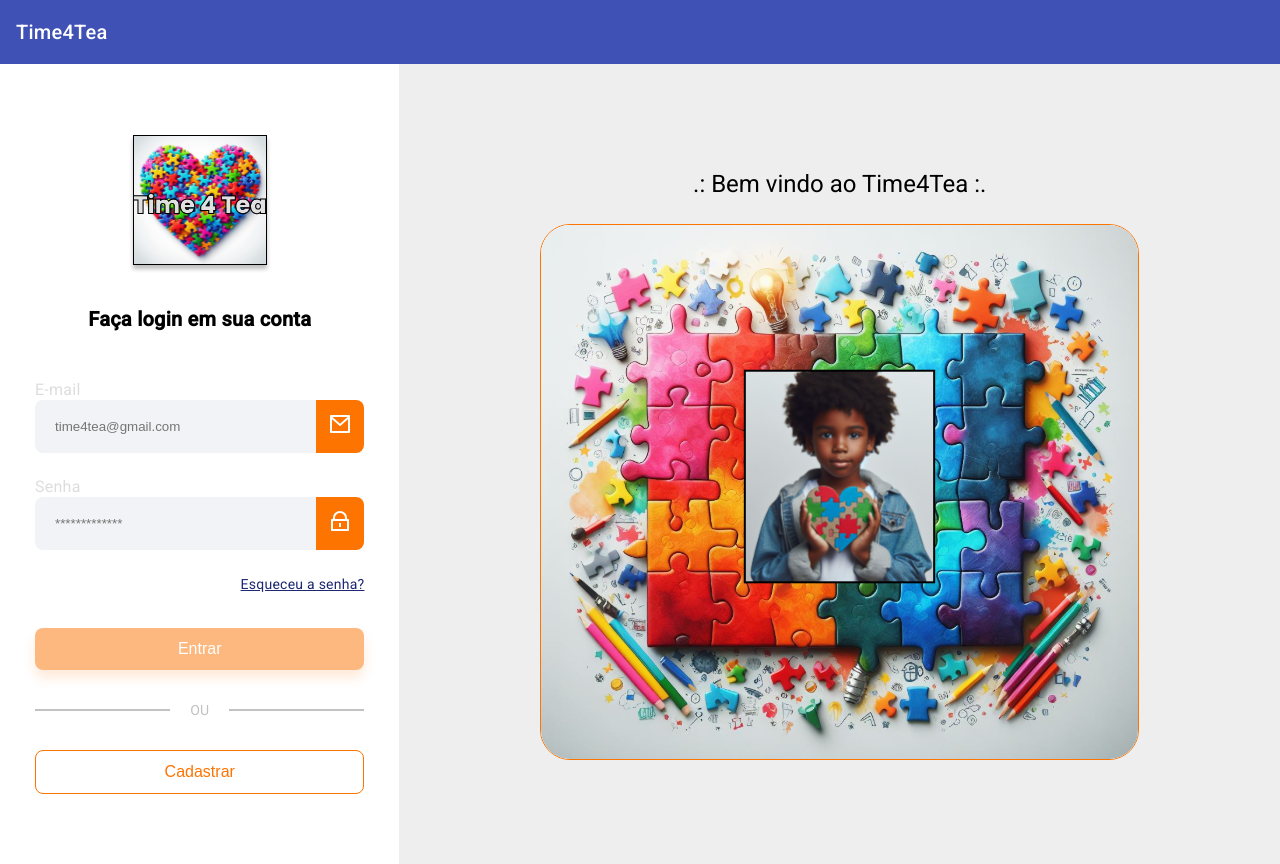
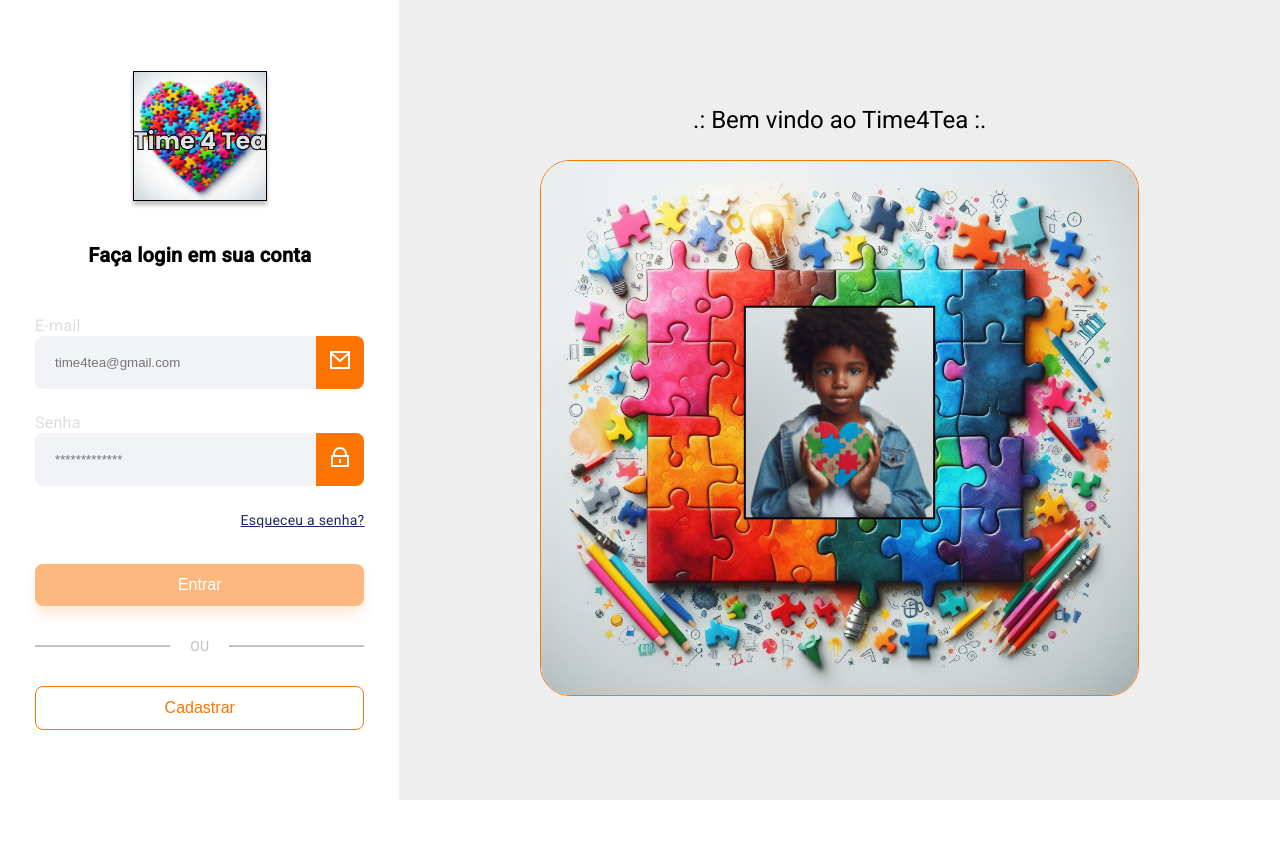
Before and after one commit to Nthingtech/front-tea, an Angular app: page /login in a window 1280 px wide. After the commit the page ends 800 px from the top, so only its background shows below. Built offline with nearby package versions, Linux system fonts and the light colour scheme.

Commit message:
remove material navbar

```diff
--- a/src/app/app.component.html
+++ b/src/app/app.component.html
@@ -1,4 +1,2 @@
-<mat-toolbar color="primary">
-  <span>Time4Tea</span>
-</mat-toolbar>
+
 <router-outlet/>
--- a/src/app/app.component.ts
+++ b/src/app/app.component.ts
@@ -1,6 +1,5 @@
 import { Component } from '@angular/core';
 import { RouterOutlet } from '@angular/router';
-import { MatToolbarModule } from '@angular/material/toolbar';
 
 
 @Component({
@@ -8,7 +7,6 @@ import { MatToolbarModule } from '@angular/material/toolbar';
   standalone: true,
   imports: [
     RouterOutlet,
-    MatToolbarModule
   ],
   templateUrl: './app.component.html',
   styleUrl: './app.component.scss'
--- a/src/app/pages/home/home.component.ts
+++ b/src/app/pages/home/home.component.ts
@@ -4,6 +4,10 @@ import { Component } from '@angular/core';
   selector: 'app-home',
   standalone: true,
   imports: [
+
+  ],
+  providers: [
+
   ],
   templateUrl: './home.component.html',
   styleUrl: './home.component.scss'
--- a/src/app/pages/login/login.component.scss
+++ b/src/app/pages/login/login.component.scss
@@ -1,5 +1,4 @@
 @import "../../../styles/variables.scss";
-
 form {
   width: 100%;
   display: flex;
--- a/src/styles.scss
+++ b/src/styles.scss
@@ -1,4 +1,6 @@
 @import 'ngx-toastr/toastr';
+
+
 
 
 
```
